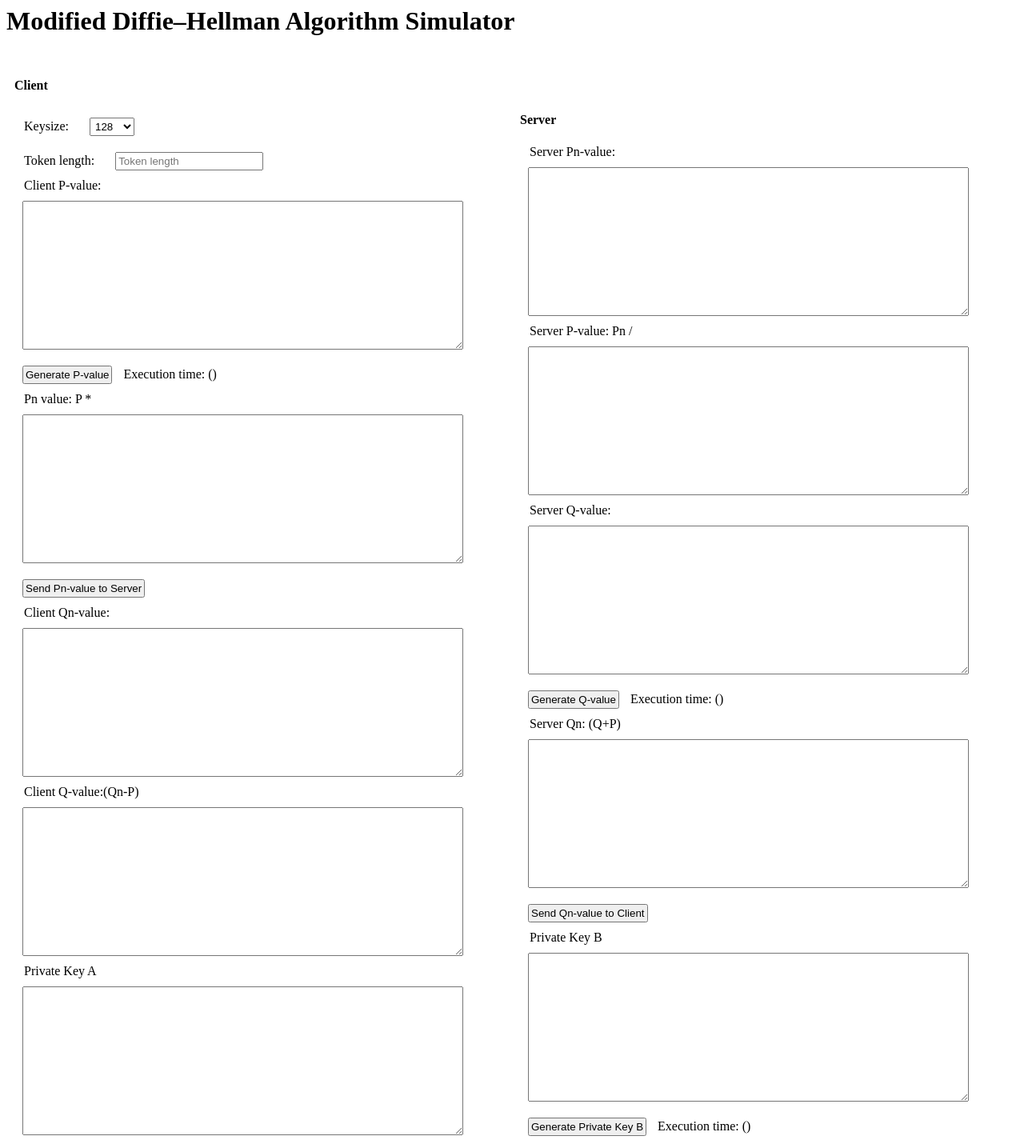
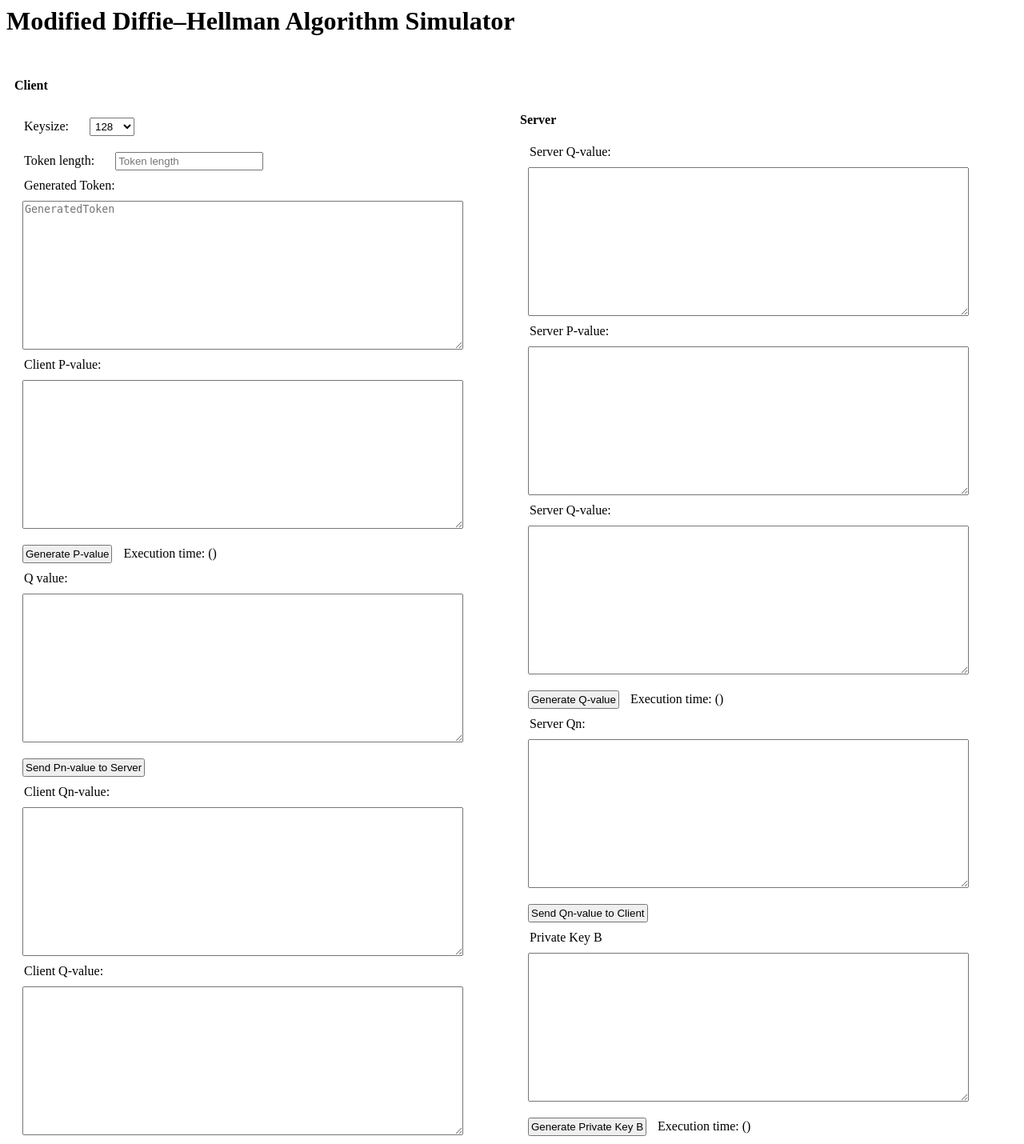
Before and after one commit to jalimpia/modified-diffie-hellman, a Flask app: page / in a window 1280 px wide. Shown: the top 1430 px of the page at 80% size. Run offline with Flask 3, Linux system fonts and the light colour scheme.

Commit message:
Remove Pn from operation

```diff
--- a/server.py
+++ b/server.py
@@ -10,7 +10,7 @@ from random import randrange
 #Modified Diffie-Hellman
 app = Flask(__name__)
 
-#Default Token Lengtg Range
+#Default Token Length Range
 token_range = 100
 
 #This will convert bytes data object to int
@@ -24,6 +24,10 @@ def generate_token(n):
     result = secrets.token_bytes(n)
     return int.from_bytes(result,"big")
 
+def generate_urlsafe_token(n):
+    result = secrets.token_urlsafe(n)
+    return result
+
 #Load Records from database
 @app.route('/')
 def index():
@@ -32,8 +36,9 @@ def index():
 @app.route('/<keysize>/<operation>')
 def generateKey(keysize,operation):
     #Random Token Length
-    token_len = randrange(token_range)
-    token = generate_token(11)
+    token_len = randrange(50, token_range)
+    token = generate_token(token_len)
+    urlsafe_token = generate_urlsafe_token(token_len)
     start_time = dt.datetime.now()
     result1 = rm.generateLargePrime(int(keysize))
     if operation=='mult':
@@ -43,7 +48,7 @@ def generateKey(keysize,operation):
     if operation=='none':
         result2=None
     est = dt.datetime.now() - start_time
-    return jsonify(result1=str(result1), result2=result2, time=str(est.total_seconds()), token = token, token_length=token_len)
+    return jsonify(result1=str(result1), result2=result2, time=str(est.total_seconds()), token = token, token_length=token_len, urlsafe_token=urlsafe_token)
 
 @app.route('/<A>/<B>/<C>')
 def generatePublicKey(A,B,C):
--- a/templates/index.html
+++ b/templates/index.html
@@ -43,19 +43,24 @@ textarea{width:90%}
     <label>Token length:</label>
     <input readonly id="token_length" name="token_length" type="number" placeholder="Token length"><br>
 
+    <label>Generated Token:</label>
+    <textarea class="input" rows="12" cols="80" id="urlsafe_token" name="urlsafe_token" placeholder="GeneratedToken" readonly></textarea><br>
+
+
     <label>Client P-value:</label><br>
     <textarea class="input" id="p_value_1" rows="12" cols="80"></textarea><br>
+
     <input type="button" onclick="genKey('p_value','mult')" value="Generate P-value">
     Execution time: (<span id="p_value_time"></span>)<br>
 
-    <label>Pn value: P * <span class="token"></span></label><br>
+    <label>Q value:  <span class="token"></span></label><br>
     <textarea class="input" id="p_value_2" rows="12" cols="80"></textarea><br>
     <input type="button" onclick="$('#pnvalue_server').val($('#p_value_2').val());$('#pvalue_server').val($('#p_value_1').val())" value="Send Pn-value to Server"><br>
 
     <label>Client Qn-value:</label><br>
     <textarea class="input" id="qnvalue_client" rows="12" cols="80"></textarea><br>
 
-    <label>Client Q-value:(Qn-P)</label><br>
+    <label>Client Q-value:</label><br>
     <textarea class="input" id="qvalue_client" rows="12" cols="80"></textarea><br>
 
     <label>Private Key A</label><br>
@@ -76,10 +81,10 @@ textarea{width:90%}
   </div>
   <div class="column">
     <h4 style="margin-top:65px;">Server</h4>
-    <label>Server Pn-value:</label><br>
+  <label>Server Q-value:</label><br>
     <textarea class="input" id="pnvalue_server" rows="12" cols="80"></textarea>
 
-    <label>Server P-value: Pn / <span class="token"></span></label><br>
+    <label>Server P-value:<span class="token"></span></label><br>
     <textarea class="input" id="pvalue_server" rows="12" cols="80"></textarea>
 
     <label>Server Q-value:</label><br>
@@ -87,7 +92,7 @@ textarea{width:90%}
     <input type="button" onclick="genKey('qvalue','div')" value="Generate Q-value">
     Execution time: (<span id="qvalue_time"></span>)<br>
 
-    <label>Server Qn: (Q+P)</label><br>
+    <label>Server Qn:</label><br>
     <textarea class="input" id="qvalue_2" rows="12" cols="80"></textarea><br>
     <input type="button" onclick="$('#qnvalue_client').val($('#qvalue_2').val());$('#qvalue_client').val($('#qvalue_1').val());" value="Send Qn-value to Client"><br>
 
@@ -361,6 +366,7 @@ function genKey(id,operation){
     $('#'+id+'_time').html(data.time+'s');
     $('.token').html(data.token);
     $('#token_length').val(data.token_length);
+    $('#urlsafe_token').val(data.urlsafe_token);
   });
 }
 
--- a/tokens.py
+++ b/tokens.py
@@ -1,6 +1,7 @@
 import secrets
 def generate_token(n):
-    result = secrets.token_bytes(n)
+    result = secrets.token_urlsafe(n)
     return int.from_bytes(result,"big")
 
-print(generate_token(5))
+
+print(generate_token(20))
```
